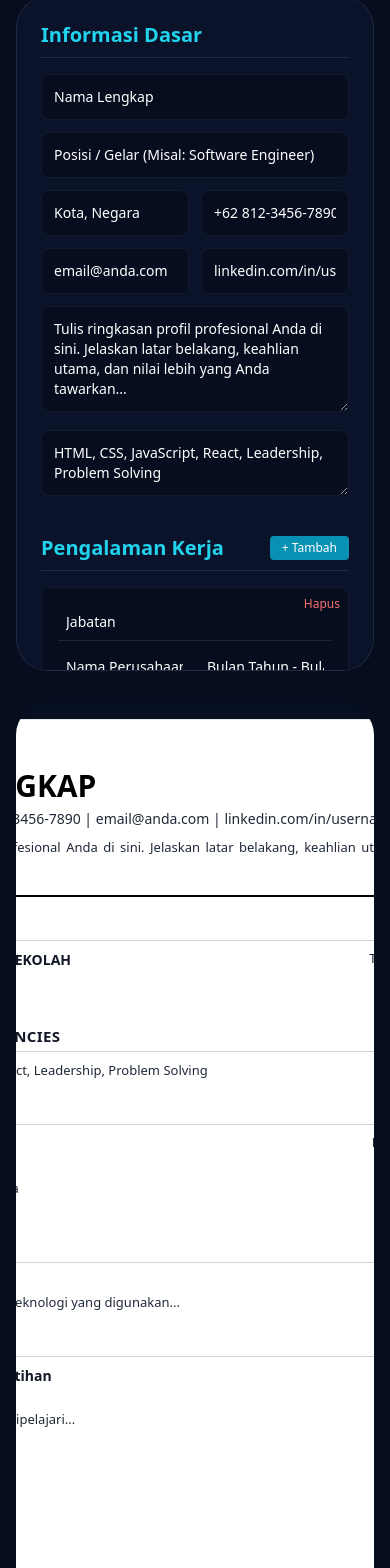
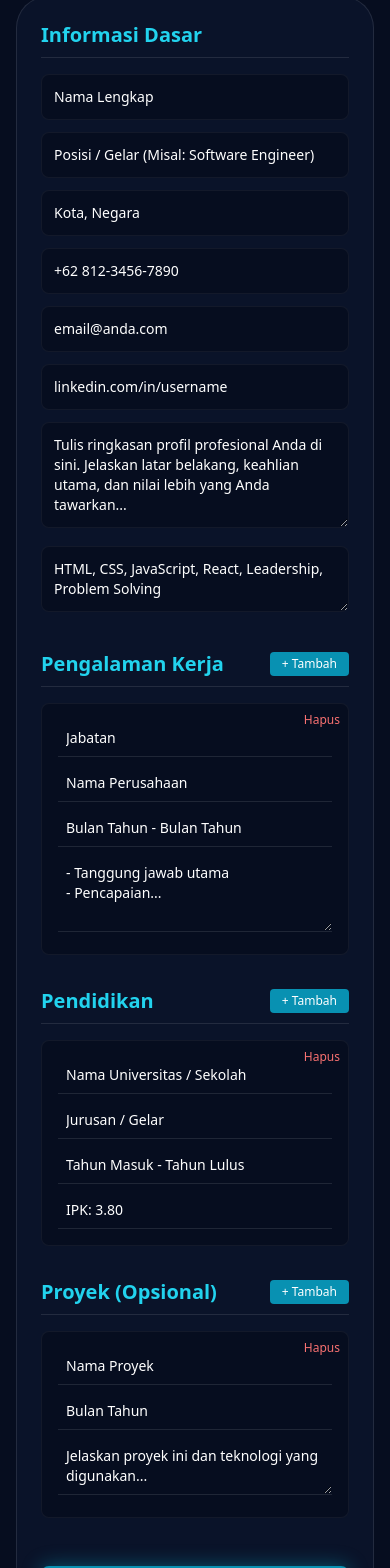
Before and after one commit to Rafli161102/CV-MRR, a Next.js app: page /cv-maker in a window 390 px wide. Shown: the part 392-1960 px from the top of the page. Built offline with nearby package versions, Linux system fonts and the light colour scheme.

Commit message:
Update page.jsx

```diff
--- a/src/app/cv-maker/page.jsx
+++ b/src/app/cv-maker/page.jsx
@@ -73,13 +73,14 @@ export default function CVMaker() {
           <p className="text-slate-400">Buat CV ramah sistem HRD dengan format profesional. Tambahkan pengalaman tanpa batas!</p>
         </div>
 
-        {/* LAYOUT DIPERBAIKI: Flex-col di Mobile, Flex-row di Desktop Luas */}
+        {/* LAYOUT: Flex-col di Layar Kecil (Mobile), Flex-row di Layar Lebar (PC) */}
         <div className="flex flex-col xl:flex-row gap-8 items-start">
 
           {/* ========================================================= */}
-          {/* KOLOM KIRI: FORMULIR ISIAN (DIBUAT BISA DI-SCROLL)        */}
+          {/* KOLOM KIRI: FORMULIR ISIAN                                  */}
           {/* ========================================================= */}
-          <div className="w-full xl:w-5/12 bg-[#0A1329] border border-white/10 p-6 md:p-8 rounded-[2rem] no-print sticky top-32 max-h-[80vh] overflow-y-auto [&::-webkit-scrollbar]:w-2 [&::-webkit-scrollbar-thumb]:bg-cyan-600 [&::-webkit-scrollbar-thumb]:rounded-full">
+          {/* BUG FIX: 'sticky' hanya aktif di PC (xl:sticky). Di HP dia normal (static) sehingga mendorong kertas ke bawah. */}
+          <div className="w-full xl:w-5/12 bg-[#0A1329] border border-white/10 p-6 md:p-8 rounded-[2rem] no-print xl:sticky xl:top-32 h-fit max-h-none xl:max-h-[80vh] overflow-visible xl:overflow-y-auto [&::-webkit-scrollbar]:w-2 [&::-webkit-scrollbar-thumb]:bg-cyan-600 [&::-webkit-scrollbar-thumb]:rounded-full mb-4 xl:mb-0">
 
             {/* DATA PRIBADI */}
             <div className="mb-8">
@@ -87,11 +88,11 @@ export default function CVMaker() {
               <div className="space-y-3">
                 <input type="text" name="name" value={basics.name} onChange={handleBasicsChange} className="w-full bg-[#060D1F] border border-white/5 p-3 rounded-lg text-white text-sm focus:border-cyan-500 focus:outline-none" placeholder="Nama Lengkap" />
                 <input type="text" name="role" value={basics.role} onChange={handleBasicsChange} className="w-full bg-[#060D1F] border border-white/5 p-3 rounded-lg text-white text-sm focus:border-cyan-500 focus:outline-none" placeholder="Posisi Dilamar" />
-                <div className="grid grid-cols-2 gap-3">
+                <div className="grid grid-cols-1 sm:grid-cols-2 gap-3">
                   <input type="text" name="location" value={basics.location} onChange={handleBasicsChange} className="w-full bg-[#060D1F] border border-white/5 p-3 rounded-lg text-white text-sm focus:border-cyan-500 focus:outline-none" placeholder="Lokasi (Kota, Negara)" />
                   <input type="text" name="phone" value={basics.phone} onChange={handleBasicsChange} className="w-full bg-[#060D1F] border border-white/5 p-3 rounded-lg text-white text-sm focus:border-cyan-500 focus:outline-none" placeholder="No HP" />
                 </div>
-                <div className="grid grid-cols-2 gap-3">
+                <div className="grid grid-cols-1 sm:grid-cols-2 gap-3">
                   <input type="email" name="email" value={basics.email} onChange={handleBasicsChange} className="w-full bg-[#060D1F] border border-white/5 p-3 rounded-lg text-white text-sm focus:border-cyan-500 focus:outline-none" placeholder="Email" />
                   <input type="text" name="linkedin" value={basics.linkedin} onChange={handleBasicsChange} className="w-full bg-[#060D1F] border border-white/5 p-3 rounded-lg text-white text-sm focus:border-cyan-500 focus:outline-none" placeholder="LinkedIn Link" />
                 </div>
@@ -110,7 +111,7 @@ export default function CVMaker() {
                 <div key={exp.id} className="bg-[#060D1F] p-4 rounded-lg mb-4 border border-white/5 relative">
                   <button onClick={() => removeField(setExperiences, experiences, index)} className="absolute top-2 right-2 text-red-400 hover:text-red-300 text-xs">Hapus</button>
                   <input type="text" value={exp.role} onChange={(e) => handleArrayChange(setExperiences, experiences, index, 'role', e.target.value)} className="w-full bg-transparent border-b border-white/10 p-2 text-white text-sm mb-2 focus:outline-none" placeholder="Jabatan" />
-                  <div className="grid grid-cols-2 gap-2 mb-2">
+                  <div className="grid grid-cols-1 sm:grid-cols-2 gap-2 mb-2">
                     <input type="text" value={exp.company} onChange={(e) => handleArrayChange(setExperiences, experiences, index, 'company', e.target.value)} className="w-full bg-transparent border-b border-white/10 p-2 text-white text-sm focus:outline-none" placeholder="Perusahaan" />
                     <input type="text" value={exp.period} onChange={(e) => handleArrayChange(setExperiences, experiences, index, 'period', e.target.value)} className="w-full bg-transparent border-b border-white/10 p-2 text-white text-sm focus:outline-none" placeholder="Periode (Cth: 2021 - 2023)" />
                   </div>
@@ -130,7 +131,7 @@ export default function CVMaker() {
                   <button onClick={() => removeField(setEducations, educations, index)} className="absolute top-2 right-2 text-red-400 hover:text-red-300 text-xs">Hapus</button>
                   <input type="text" value={edu.institution} onChange={(e) => handleArrayChange(setEducations, educations, index, 'institution', e.target.value)} className="w-full bg-transparent border-b border-white/10 p-2 text-white text-sm mb-2 focus:outline-none" placeholder="Nama Kampus / Sekolah" />
                   <input type="text" value={edu.major} onChange={(e) => handleArrayChange(setEducations, educations, index, 'major', e.target.value)} className="w-full bg-transparent border-b border-white/10 p-2 text-white text-sm mb-2 focus:outline-none" placeholder="Jurusan / Gelar" />
-                  <div className="grid grid-cols-2 gap-2">
+                  <div className="grid grid-cols-1 sm:grid-cols-2 gap-2">
                     <input type="text" value={edu.period} onChange={(e) => handleArrayChange(setEducations, educations, index, 'period', e.target.value)} className="w-full bg-transparent border-b border-white/10 p-2 text-white text-sm focus:outline-none" placeholder="Periode" />
                     <input type="text" value={edu.gpa} onChange={(e) => handleArrayChange(setEducations, educations, index, 'gpa', e.target.value)} className="w-full bg-transparent border-b border-white/10 p-2 text-white text-sm focus:outline-none" placeholder="Info Tambahan (IPK / Nilai)" />
                   </div>
@@ -147,7 +148,7 @@ export default function CVMaker() {
               {projects.map((proj, index) => (
                 <div key={proj.id} className="bg-[#060D1F] p-4 rounded-lg mb-4 border border-white/5 relative">
                   <button onClick={() => removeField(setProjects, projects, index)} className="absolute top-2 right-2 text-red-400 hover:text-red-300 text-xs">Hapus</button>
-                  <div className="grid grid-cols-2 gap-2 mb-2">
+                  <div className="grid grid-cols-1 sm:grid-cols-2 gap-2 mb-2">
                     <input type="text" value={proj.name} onChange={(e) => handleArrayChange(setProjects, projects, index, 'name', e.target.value)} className="w-full bg-transparent border-b border-white/10 p-2 text-white text-sm focus:outline-none" placeholder="Nama Proyek" />
                     <input type="text" value={proj.period} onChange={(e) => handleArrayChange(setProjects, projects, index, 'period', e.target.value)} className="w-full bg-transparent border-b border-white/10 p-2 text-white text-sm focus:outline-none" placeholder="Periode" />
                   </div>
@@ -165,17 +166,17 @@ export default function CVMaker() {
           {/* ========================================================= */}
           {/* KOLOM KANAN: PREVIEW KERTAS CV (LIVE)                     */}
           {/* ========================================================= */}
+          <div className="w-full xl:w-7/12 bg-[#0A1329]/50 p-4 sm:p-6 rounded-[2rem] overflow-x-auto [&::-webkit-scrollbar]:h-2 [&::-webkit-scrollbar-thumb]:bg-cyan-600 [&::-webkit-scrollbar-thumb]:rounded-full shadow-inner border border-white/5">
 
-          {/* Bungkus ini memperbaiki BUG OVERLAP di layar kecil */}
-          <div className="w-full xl:w-7/12 bg-[#0A1329]/50 p-4 sm:p-8 rounded-[2rem] overflow-x-auto [&::-webkit-scrollbar]:h-2 [&::-webkit-scrollbar-thumb]:bg-cyan-600 [&::-webkit-scrollbar-thumb]:rounded-full flex justify-center">
-
+            {/* BUG FIX: 'w-fit mx-auto' memastikan scroll horizontal tidak terpotong di HP */}
+            <div className="w-fit mx-auto">
               {/* KERTAS A4 STRICT WIDTH */}
-            <div id="cv-preview" className="w-[21cm] min-w-[21cm] min-h-[29.7cm] bg-white text-black py-12 px-14 shadow-2xl font-sans shrink-0 border border-gray-200">
+              <div id="cv-preview" className="w-[21cm] min-w-[21cm] min-h-[29.7cm] bg-white text-black py-12 px-10 sm:px-14 shadow-2xl font-sans shrink-0 border border-gray-200">
 
                 {/* HEADER - FORMAT HUDA STYLE */}
                 <div className="border-b-2 border-black pb-4 mb-4">
-                <h1 className="text-3xl font-bold uppercase mb-1">{basics.name}</h1>
-                <p className="text-[14px] text-gray-800 mb-2">{basics.location} | {basics.phone} | {basics.email} {basics.linkedin && `| ${basics.linkedin}`}</p>
+                  <h1 className="text-3xl font-bold uppercase mb-1">{basics.name || "Nama Lengkap"}</h1>
+                  <p className="text-[14px] font-medium text-gray-800 mb-2">{basics.location} | {basics.phone} | {basics.email} {basics.linkedin && `| ${basics.linkedin}`}</p>
                   <p className="text-[13px] leading-relaxed text-justify text-gray-800">{basics.summary}</p>
                 </div>
 
@@ -264,6 +265,7 @@ export default function CVMaker() {
 
               </div>
             </div>
+          </div>
 
         </div>
       </div>
```
Lines whose indentation alone changed are shown as unchanged.
